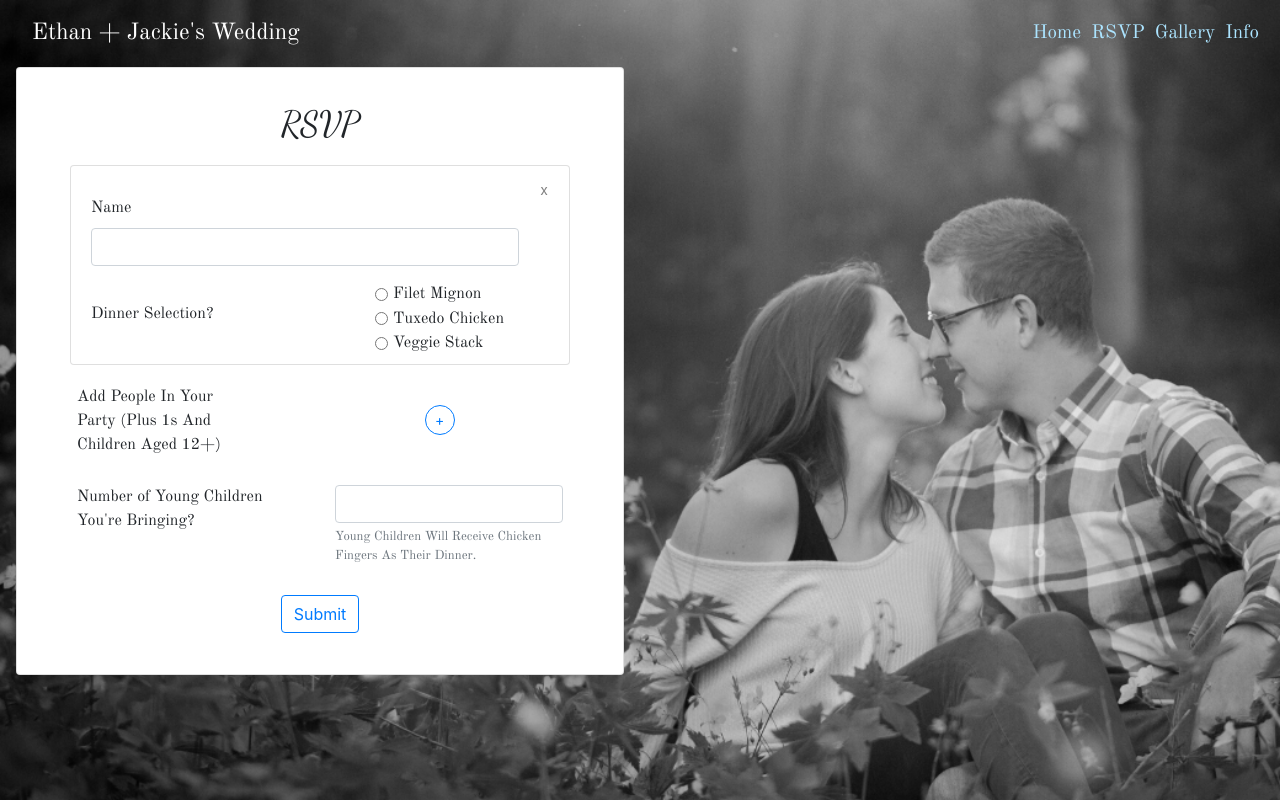
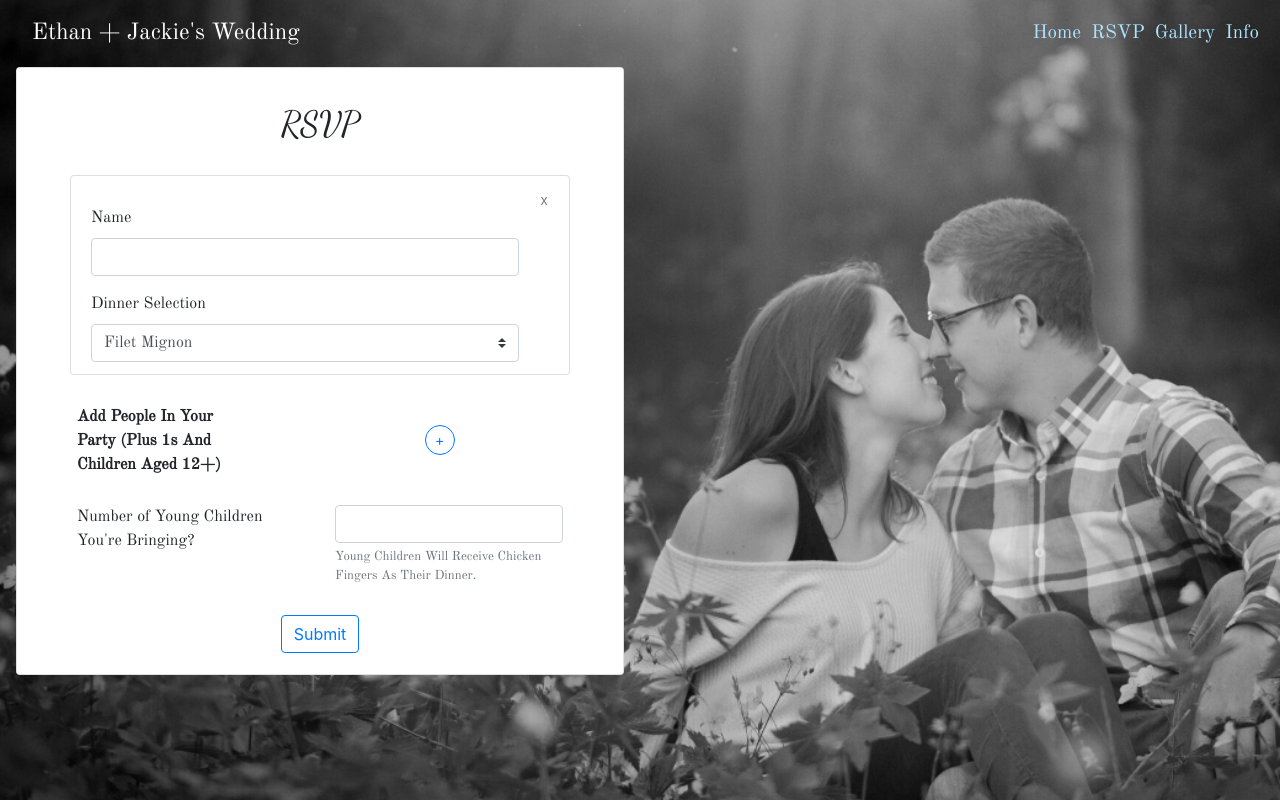
Before and after one commit to bettet01/Wedding-RSVP-Site, a React (Create React App) app: page /rsvp in a window 1280 px wide. Built offline with nearby package versions, Linux system fonts and the light colour scheme.

Commit message:
select box and some padding fixes. fixed missing veggie value in database

```diff
--- a/src/components/pages/Admin/index.tsx
+++ b/src/components/pages/Admin/index.tsx
@@ -29,7 +29,7 @@ export const Admin = () => {
                 if (res.guest[guest].guestFoodChoice === 'Tuxedo Chicken') {
                     chicken++;
                 }
-                if (res.guest[guest].guestFoodChoice === '') {
+                if (res.guest[guest].guestFoodChoice === 'Veggie Stack') {
                     veggie++;
                 }
             }
--- a/src/components/pages/RSVP/index.css
+++ b/src/components/pages/RSVP/index.css
@@ -26,11 +26,10 @@
   padding-top: 20px;
 }
 
-.dinner {
-  margin-top: 20px;
+.selectBox {
   font-family: "Old Standard TT", serif;
-  padding-bottom: 5px;
   padding-left: 20px;
+  width: 90%;
 }
 
 .filetmignon {
--- a/src/components/pages/RSVP/index.tsx
+++ b/src/components/pages/RSVP/index.tsx
@@ -77,7 +77,7 @@ const RSVP = () => {
                         <Form onSubmit={submitData}>
                             {guests.map((guest, index) => {
                                 return (
-                                    <div>
+                                    <div style={{margin: 10}}>
                                         <GuestForm
                                             index={index}
                                             guests={guests}
@@ -89,7 +89,7 @@ const RSVP = () => {
                             })}
                             <Row>
                                 <Col>
-                                    <Form.Label className="children">
+                                    <Form.Label style={{  fontWeight: 'bold'}} className="children">
                                         Add People In Your Party (Plus 1s And Children Aged 12+)
                                     </Form.Label>
                                 </Col>
--- a/src/components/subcomponents/GuestForm/index.tsx
+++ b/src/components/subcomponents/GuestForm/index.tsx
@@ -28,7 +28,6 @@ const GuestForm = (props: any) => {
       };
     }
     props.setGuest([...newState]);
-    console.log(newState);
   };
 
   const removeGuest = () => {
@@ -72,37 +71,14 @@ const GuestForm = (props: any) => {
           <div>
             <Row>
               <Col>
-                <div className="dinner">Dinner Selection?</div>
-              </Col>
-              <Col>
-                <Form.Check
-                  name="dinner"
-                  className="filetmignon"
-                  inline
-                  label="Filet Mignon"
-                  type={"radio"}
-                  id={`inline-${"radio"}-1`}
-                  value="Filet Mignon"
-                  onClick={changeGuestFoodChoice}
-                />
-                <Form.Check
-                  name="dinner"
-                  className="tuxedochicken"
-                  inline
-                  label="Tuxedo Chicken"
-                  type={"radio"}
-                  id={`inline-${"radio"}-2`}
-                  value="Tuxedo Chicken"
-                  onClick={changeGuestFoodChoice}
-                />
-                <Form.Check
-                  name="dinner"
-                  className="veggie"
-                  inline
-                  label="Veggie Stack"
-                  type={"radio"}
-                  id={`inline-${"radio"}-3`}
-                />
+                <Form.Group className="selectBox"  controlId="exampleForm.SelectCustom">
+                  <Form.Label >Dinner Selection</Form.Label>
+                  <Form.Control onChange={changeGuestFoodChoice} as="select" custom>
+                    <option value="Filet Mignon">Filet Mignon</option>
+                    <option value="Tuxedo Chicken">Tuxedo Chicken</option>
+                    <option value="Veggie Stack">Veggie Stack</option>
+                  </Form.Control>
+                </Form.Group>
               </Col>
             </Row>
           </div>
```
